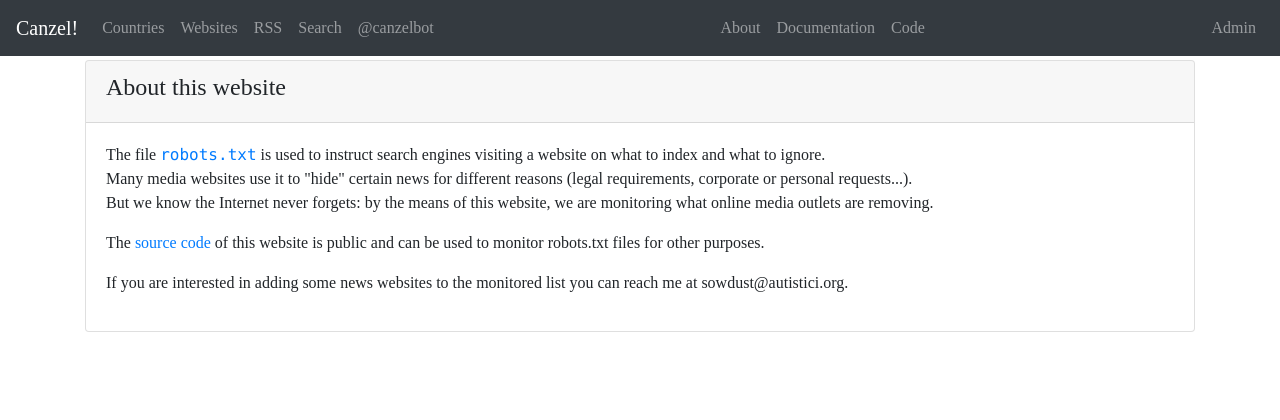
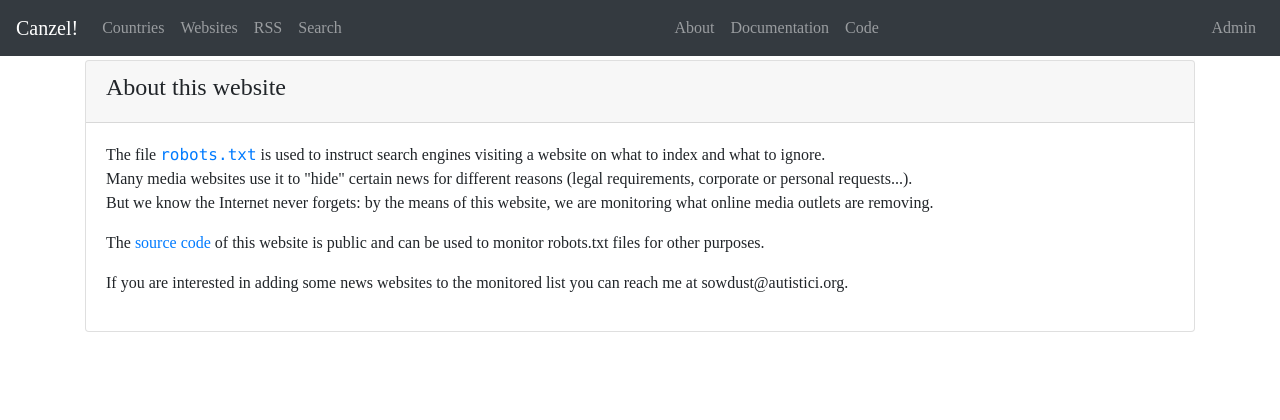
Before and after one commit to sowdust/canzel, a Django app: page /about/ in a window 1280 px wide. Shown: the top 420 px of the page. Run offline with Django 3.2, Linux system fonts and the light colour scheme; some libraries are stand-ins or nearby versions.

Commit message:
removed mention to twitter bot - tnx elon

```diff
--- a/robotsmonitor/templates/base.html
+++ b/robotsmonitor/templates/base.html
@@ -60,7 +60,7 @@
             <li class="nav-item"><a class="nav-link" href="/websites">Websites</a></li>
             <li class="nav-item"><a class="nav-link" href="{% url 'rss_index' %}">RSS</a></li>
             <li class="nav-item"><a class="nav-link" href="/search">Search</a></li>
-            <li class="nav-item"><a class="nav-link" href="https://twitter.com/canzelbot" name="Twitter Account">@canzelbot</a></li>
+            <!--<li class="nav-item"><a class="nav-link" href="https://twitter.com/canzelbot" name="Twitter Account">@canzelbot</a></li>-->
           </ul>
           <ul class="navbar-nav mr-auto">
             <li class="nav-item"><a class="nav-link" href="/about">About</a></li>
```
